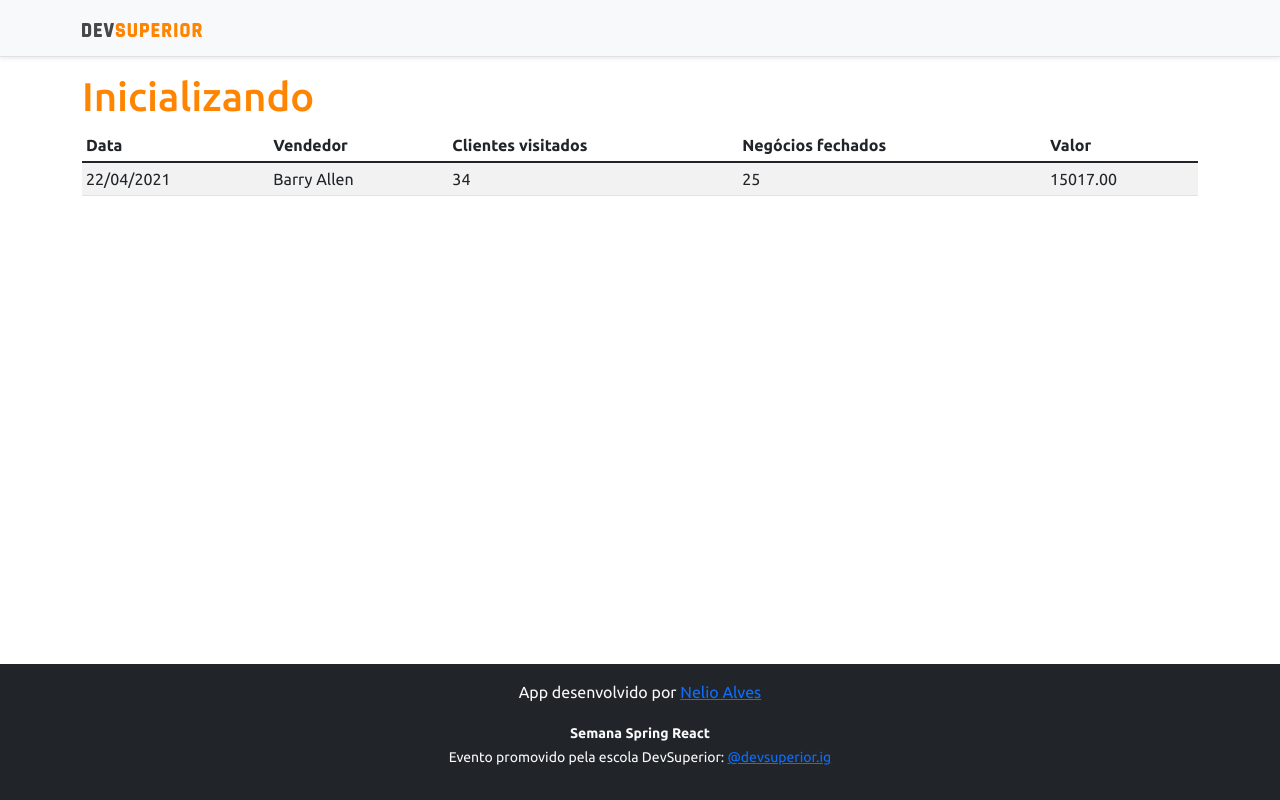
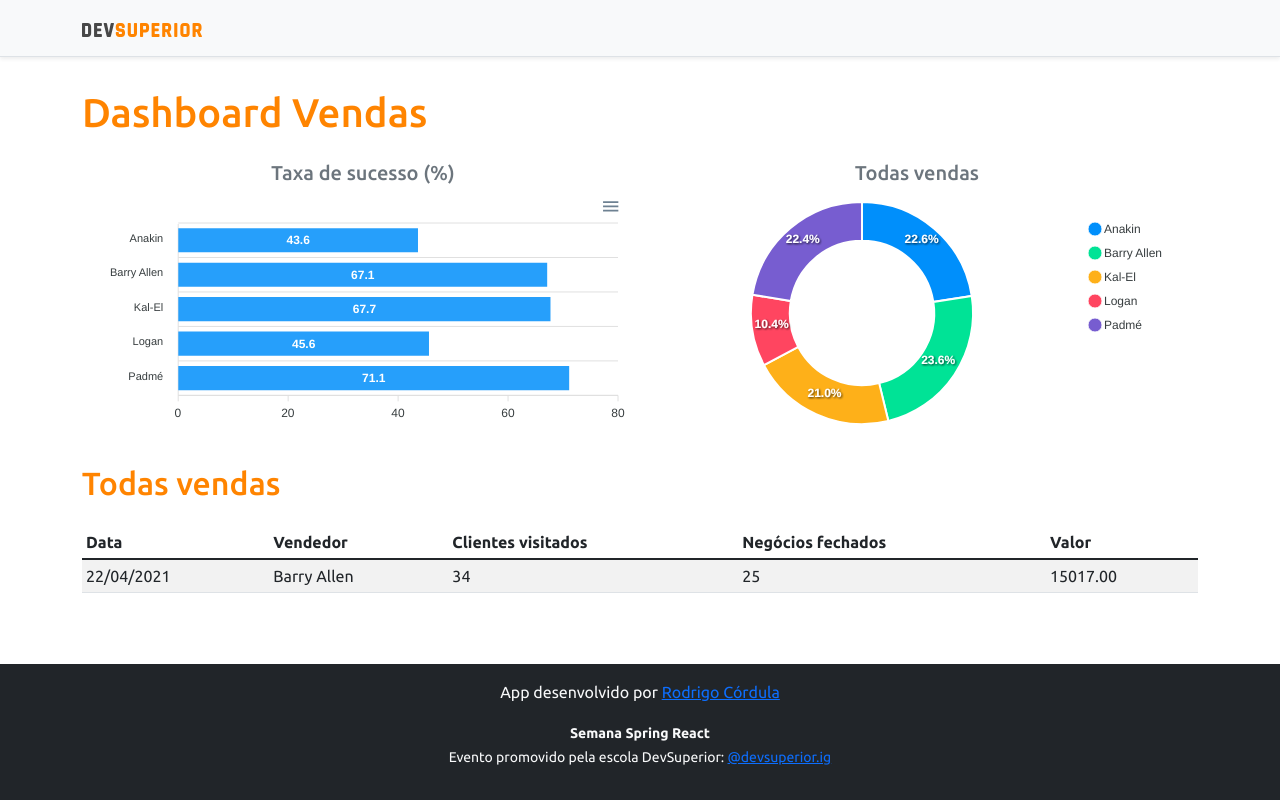
Before and after one commit to rodrigocordulab/SpringReact, a React (Create React App) app in the folder frontend/: page / in a window 1280 px wide. Built offline with nearby package versions, Linux system fonts and the light colour scheme.

Commit message:
Static charts

```diff
--- a/frontend/src/App.tsx
+++ b/frontend/src/App.tsx
@@ -1,4 +1,6 @@
+import BarChart from "components/BarChart";
 import DataTable from "components/DataTable";
+import DonutChart from "components/DonutChart";
 import Footer from "components/Footer";
 import NavBar from "components/NavBar";
 
@@ -7,7 +9,23 @@ function App() {
     <>
       <NavBar />
       <div className="container">
-        <h1 className="text-primary">Inicializando</h1>
+        <h1 className="text-primary py-3">Dashboard Vendas</h1>
+
+        <div className="row px-3">
+          <div className="col-sm-6">
+            <h5 className="text-center text-secondary">Taxa de sucesso (%)</h5>
+            <BarChart />
+          </div>
+          <div className="col-sm-6">
+            <h5 className="text-center text-secondary">Todas vendas</h5>
+            <DonutChart />
+          </div>
+        </div>
+
+        <div className="py-3">
+          <h2 className="text-primary">Todas vendas</h2>
+        </div>
+
         <DataTable />
       </div>
       <Footer />
--- a/frontend/src/components/BarChart/index.tsx
+++ b/frontend/src/components/BarChart/index.tsx
@@ -21,17 +21,12 @@ const mockData = {
     ]
   };
   return (
-    <div className="app">
-        <div className="row">
-          <div className="mixed-chart">
     <Chart
-              options={options}
+      options={{ ...options, xaxis: mockData.labels }}
+      series={mockData.series}
       type="bar"
-              width="500"
+      height="240"
     />
-          </div>
-        </div>
-      </div>
   );
 }
 
--- a/frontend/src/components/DonutChart/index.tsx
+++ b/frontend/src/components/DonutChart/index.tsx
@@ -1,37 +1,23 @@
 import Chart from "react-apexcharts";
 
 function DonutChart() {
+  const mockData = {
+    series: [477138, 499928, 444867, 220426, 473088],
+    labels: ['Anakin', 'Barry Allen', 'Kal-El', 'Logan', 'Padmé']
+  }
+
   const options = {
-    plotOptions: {
-        bar: {
-            horizontal: true,
-        }
-    },
-};
-
-const mockData = {
-    labels: {
-        categories: ['Anakin', 'Barry Allen', 'Kal-El', 'Logan', 'Padmé']
-    },
-    series: [
-        {
-            name: "% Sucesso",
-            data: [43.6, 67.1, 67.7, 45.6, 71.1]
-        }
-    ]
-};
+    legend: {
+      show: true
+    }
+  }
   return (
-    <div className="app">
-        <div className="row">
-          <div className="mixed-chart">
-            <Chart
-              options={options}
-              type="bar"
-              width="500"
-            />
-          </div>
-        </div>
-      </div>
+    <Chart
+      options={{ ...options, labels: mockData.labels }}
+      series={mockData.series}
+      type="donut"
+      height="240"
+    />
   );
 }
 
--- a/frontend/src/components/Footer/index.tsx
+++ b/frontend/src/components/Footer/index.tsx
@@ -2,7 +2,7 @@ function Footer() {
   return (
     <footer className="footer mt-auto py-3 bg-dark">
       <div className="container">
-        <p className="text-light">App desenvolvido por <a href="https://github.com/acenelio" target="_blank" rel="noreferrer">Nelio Alves</a></p>
+        <p className="text-light">App desenvolvido por <a href="https://github.com/rodrigocordulab" target="_blank" rel="noreferrer">Rodrigo Córdula</a></p>
         <p className="text-light"><small><strong>Semana Spring React</strong><br />
           Evento promovido pela escola DevSuperior: <a href="https://instagram.com/devsuperior.ig" target="_blank" rel="noreferrer">@devsuperior.ig</a></small></p>
       </div>
```
Lines whose indentation alone changed are shown as unchanged.
